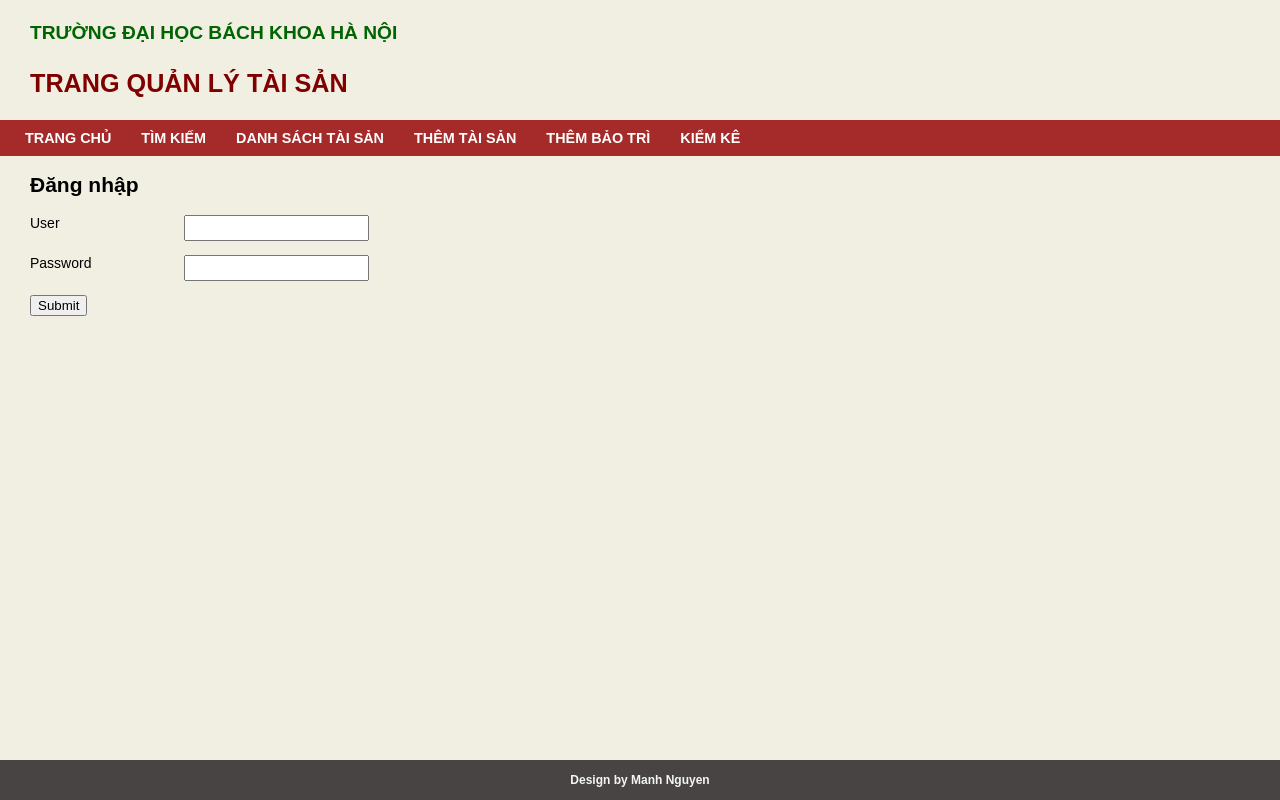
After one commit to manhnd9293/QLTS, a Django app: page /signin in a window 1280 px wide. The commit adds this page. Run offline with Django 3.2, Linux system fonts and the light colour scheme.

Commit message:
add login feature

```diff
--- a/quanlitaisan/templates/quanlitaisan/assets_list.html
+++ b/quanlitaisan/templates/quanlitaisan/assets_list.html
@@ -5,6 +5,8 @@
   <link rel="stylesheet" href="{% static 'quanlitaisan/css/result.css' %}">
 {% endblock %}
 {% block content %}
+  <p>Hello {{ user }}</p>
+  <p>{{ something }}</p>
   <h1>Danh sách tài sản</h1>
   <div>
     <table>
--- a/quanlitaisan/templates/quanlitaisan/base.html
+++ b/quanlitaisan/templates/quanlitaisan/base.html
@@ -30,11 +30,73 @@
             <a href="/addItem">Thêm tài sản</a>
             <a href="/addMaintain">Thêm bảo trì</a>
             <a href="/kiemke">Kiểm kê</a>
+            {%if user.is_authenticated %}
+            <a href="/signout">Đăng xuất</a>
+            {% endif %}
+
         </nav>
-      <section class="page-body">
-          {% block content %}
+        <section class="page-body">
+          {%if user.is_authenticated %}
+            {% block content %}
+              <h1>Phần mềm Quản lý tài sản</h1>
+              <!-- <p>Hello {{ user }}</p> -->
+              <p>{{ something }}</p>
+              <h3>Tài sản gần thêm gần đây</h3>
 
-          {% endblock content %}
+              <table class="recent">
+                <tr>
+                  <th>Mã tài sản</th>
+                  <th>Loại tài sản</th>
+                  <th>Tên tài sản</th>
+                  <th>Ngày bắt đầu sử dụng</th>
+                  <th>Số năm sử dụng</th>
+                </tr>
+                {% for item in assets %}
+                  <tr>
+                    <td>{{ item.id }}</td>
+                    <td> {{ item.get_loai_tai_san_display }} </td>
+                    <td><a href="{% url 'quanlitaisan:details' item.id %}"> {{ item.ten_tai_san }}</a></td>
+                    <td class="start_date">{{ item.ngay_su_dung }}</td>
+                    <td class="year">{{ item.thoi_gian_sd  }}</td>
+                  </tr>
+                {% endfor %}
+              </table>
+
+              <h3>Bảo trì gần đây</h3>
+
+              <table class="recent">
+                <tr>
+                  <th>Ngày bảo trì</th>
+                  <th>Tài sản bảo trì</th>
+                  <th>Tiêu đề</th>
+                </tr>
+                {% for entry in maintains %}
+                <tr>
+                    <td>{{ entry.ngay_bao_tri }}</td>
+                    <td><a href="{% url 'quanlitaisan:details' entry.tai_san_bao_tri.id %}">{{ entry.tai_san_bao_tri.ten_tai_san }}</a></td>
+                    <td><a href="{% url 'quanlitaisan:maintains' entry.id %}">{{ entry.tieu_de}}</a></td>
+                </tr>
+                {% endfor %}
+              </table>
+              {% endblock content %}
+            {% else %}
+            <div id = 'signin'>
+                <h2>Đăng nhập</h2>
+                <form action="/signin" method="POST">
+                    {% csrf_token %}
+                    {{ error_mess }}
+                    <p>
+                      <label for="username">User</label>
+                      <input type="text" name="username" id ='username' >
+                    </p>
+                    <p>
+                      <label for="username">Password</label>
+                      <input type="password" name="password" id="password" >
+                    </p>
+                  <input type="submit" name="Đăng nhập" placeholder="Đăng nhập">
+                </form>
+              </div>
+            {% endif %}
       </section>
 
       <footer class="page-footer">
--- /dev/null
+++ b/quanlitaisan/templates/quanlitaisan/signin.html
@@ -0,0 +1,18 @@
+{% extends 'quanlitaisan/base.html' %}
+{% block content %}
+<div id = 'signin'>
+  <h2>Đăng nhập</h2>
+  <form action="." method="POST">
+      {% csrf_token %}
+      <p>
+        <label for="username">User</label>
+        <input type="text" name="username" id ='username' >
+      </p>
+      <p>
+        <label for="username">Password</label>
+        <input type="password" name="password" id="password" >
+      </p>
+    <input type="submit">
+  </form>
+</div>
+{% endblock %}
--- a/quanlitaisan/urls.py
+++ b/quanlitaisan/urls.py
@@ -17,5 +17,7 @@ urlpatterns = [
   path('api/<str:asset_id>', api.json_detail, name = 'json_details'),
   path('api/export/', api.FileExport.csv_export, name = 'csv'),
   path('delete/<int:asset_id>', views.delete, name = 'delete_view'),
+  path('signin', views.SignIn.as_view(), name = 'signin_view'),
+  path('signout', views.signout, name = 'signout_view'),
   # path('test', views.test, name= 'test'),
 ]
--- a/quanlitaisan/views.py
+++ b/quanlitaisan/views.py
@@ -1,9 +1,10 @@
-from django.shortcuts import render
+from django.shortcuts import render, get_object_or_404, redirect
 from django.http import HttpResponse, HttpResponseRedirect
 from .forms import FormTaiSan, FormBaoTri, FormTimKiemTaiSan
 from .models import TaiSan, LichSuBaoTri
 from django.core.paginator import Paginator
 from .api import FileExport
+from django.contrib.auth import authenticate, login, logout
 
 
 def index(req):
@@ -13,11 +14,11 @@ def index(req):
   maintains = LichSuBaoTri.objects.all()
   if maintains.count() > 5:
     maintains = reversed(maintains[(len(maintains)-5):])
-  print(maintains)
-  return render(req, 'quanlitaisan/index.html', {'assets': assets,'maintains' : maintains})
+  return render(req, 'quanlitaisan/base.html', {'assets': assets,'maintains' : maintains, 'something': 'tets text'})
 
 def details(req, asset_id):
-  obj = TaiSan.objects.get(pk = asset_id)
+  # obj = TaiSan.objects.get(pk = asset_id)
+  obj = get_object_or_404(TaiSan, pk = asset_id)
   child_assets = TaiSan.objects.filter(tai_san_cha  = asset_id)
   history = obj.lichsubaotri_set.all()
   context = {'obj' : obj, 'title': 'Chi tiết','child' : child_assets, 'history' : history}
@@ -175,3 +176,22 @@ def delete(request, asset_id):
 def test(request):
   print('test is called')
   return HttpResponse('done test')
+
+class SignIn(View):
+  def get(self, request):
+    return render(request, 'quanlitaisan/signin.html',{})
+
+  def post(self, request):
+    username = request.POST['username']
+    password = request.POST['password']
+    user = authenticate(request, username = username, password = password)
+    if user is not None:
+      login(request, user)
+      return redirect('/')
+    else:
+      return render(request, 'quanlitaisan/base.html',
+      {'error_mess': 'Sai thông tin người dùng hoặc mật khẩu. Vui lòng nhập lại'})
+
+def signout(request):
+  logout(request)
+  return redirect('/')
```
Also changed, not shown: quanlitaisan/templates/quanlitaisan/index.html (line endings or trailing spaces).
